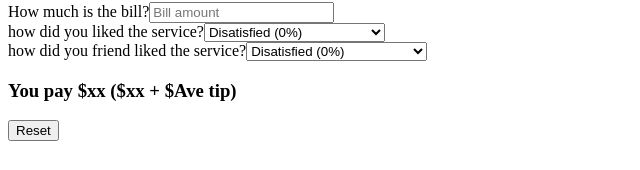
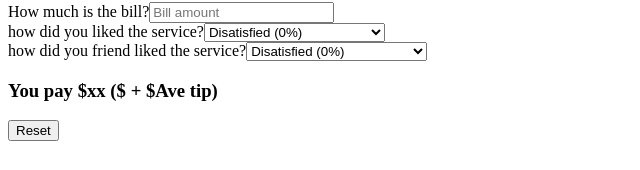
Before and after one commit to biancavlz/component-catalog, a React (Create React App) app: page / in a window 1280 px wide. Shown: the part 125-295 px from the top of the page, without its empty margins (0-640 px from the left). Built offline with nearby package versions, Linux system fonts and the light colour scheme.

Commit message:
Make bill controlled and pass state to components

```diff
--- a/src/components/tipCalcuator/BillInput.js
+++ b/src/components/tipCalcuator/BillInput.js
@@ -1,9 +1,14 @@
-function BillInput() {
+function BillInput({ bill, onSetBill }) {
   return (
     <div>
       <label>
         How much is the bill?
-        <input type="text" placeholder="Bill amount" />
+        <input
+          type="text"
+          placeholder="Bill amount"
+          value={bill}
+          onChange={(e) => onSetBill(Number(e.target.value))}
+        />
       </label>
     </div>
   );
--- a/src/components/tipCalcuator/OutPut.js
+++ b/src/components/tipCalcuator/OutPut.js
@@ -1,5 +1,5 @@
-function Output() {
-  return <h3>You pay $xx ($xx + $Ave tip)</h3>;
+function Output({ bill }) {
+  return <h3>You pay $xx (${bill} + $Ave tip)</h3>;
 }
 
 export default Output;
--- a/src/components/tipCalcuator/TipCalculator.js
+++ b/src/components/tipCalcuator/TipCalculator.js
@@ -1,19 +1,22 @@
+import { useState } from "react";
 import BillInput from "./BillInput";
 import SelectPercentage from "./SelectPercentage";
 import Output from "./OutPut";
 import Reset from "./Reset";
 
 function TipCalculator() {
+  const [bill, setBill] = useState("");
+
   return (
     <div>
       <h2>Tip Calculator</h2>
 
-      <BillInput />
+      <BillInput bill={bill} onSetBill={setBill} />
 
       <SelectPercentage>how did you liked the service?</SelectPercentage>
       <SelectPercentage>how did you friend liked the service?</SelectPercentage>
 
-      <Output />
+      <Output bill={bill} />
 
       <Reset />
     </div>
```
